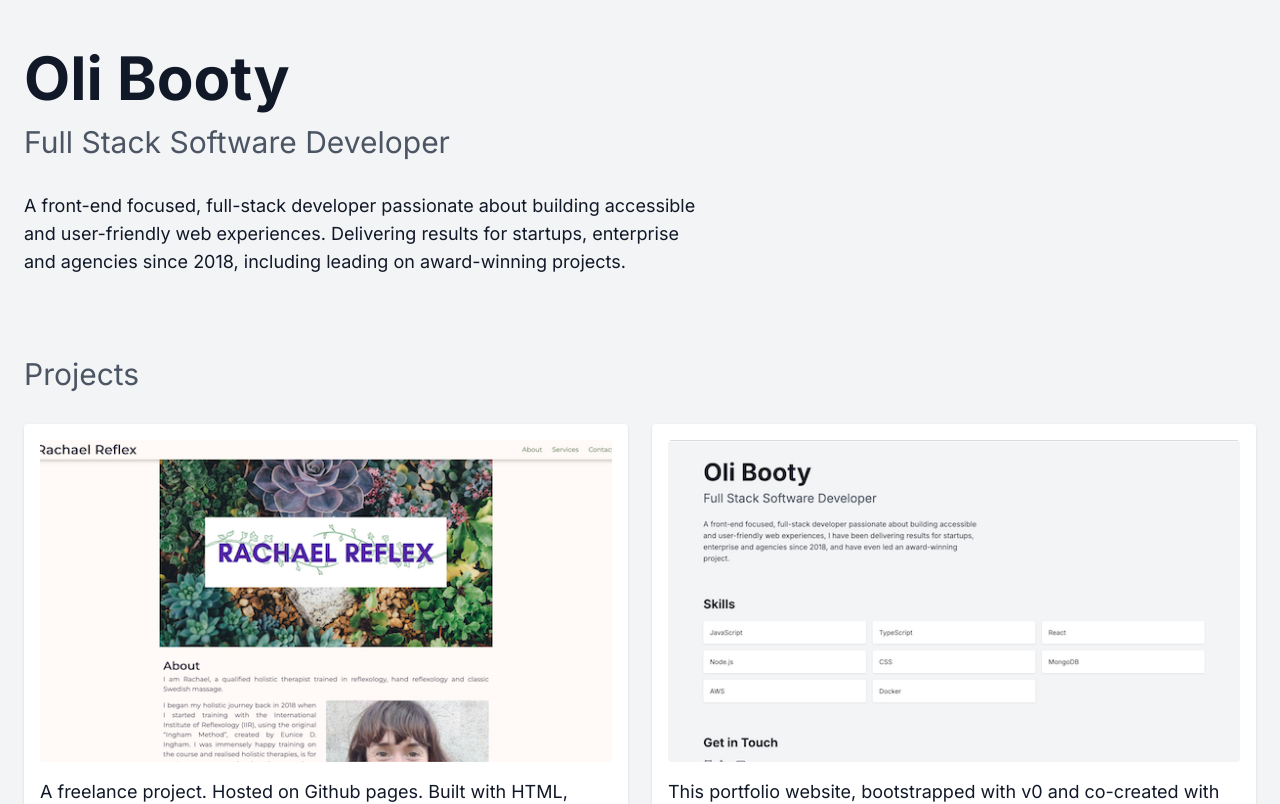
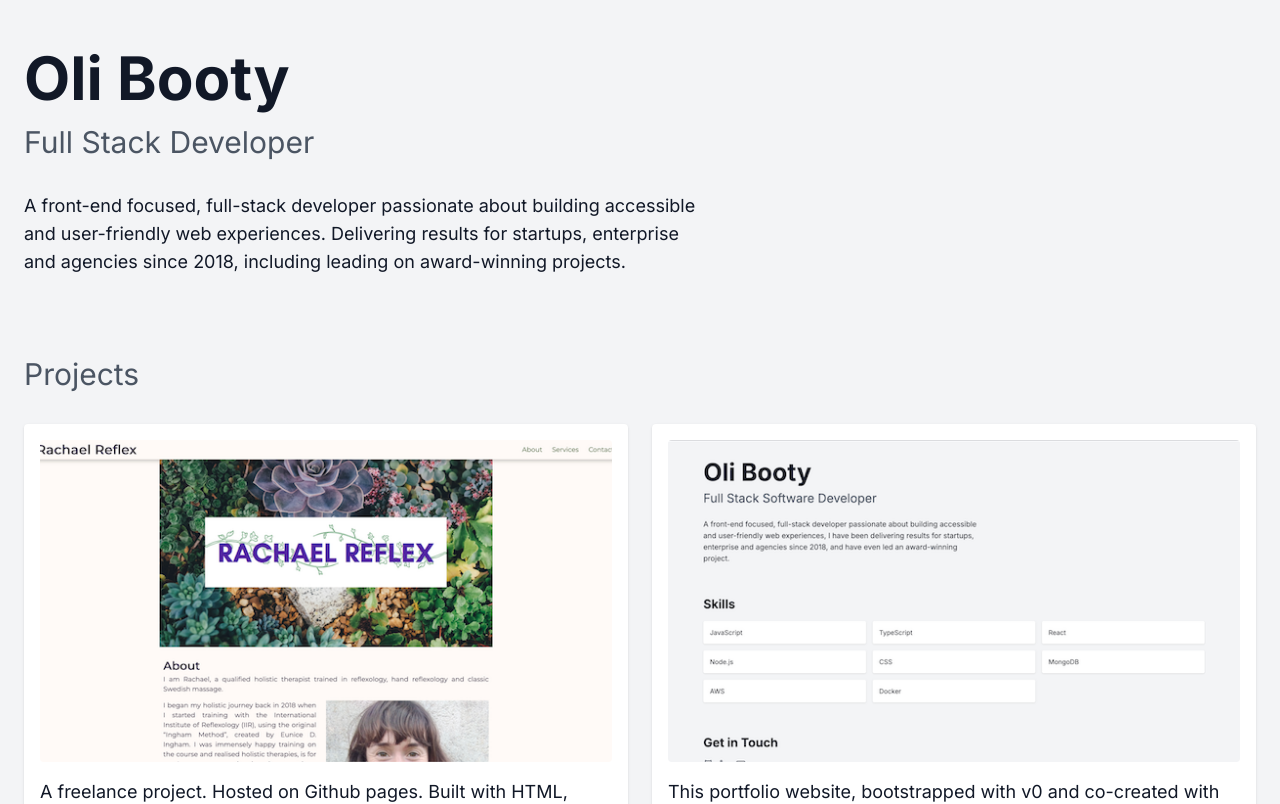
Before and after one commit to olibooty/next-portfolio, a Next.js app: page /portfolio/ in a window 1280 px wide. Shown: the top 804 px of the page. Built offline with nearby package versions, Linux system fonts and the light colour scheme.

Commit message:
Add animated role text

```diff
--- a/src/app/page.tsx
+++ b/src/app/page.tsx
@@ -1,4 +1,5 @@
 import { ProjectCard } from "@/components/ProjectCard/ProjectCard";
+import { RoleTypeout } from "@/components/RoleTypeout/RoleTypeout";
 import { Section } from "@/components/Section/Section";
 import { SkillTag } from "@/components/SkillTag/SkillTag";
 import { SkillTagContainer } from "@/components/SkillTagContainer/SkillTagContainer";
@@ -48,7 +49,7 @@ export default function Home() {
                 <h1 className="text-4xl md:text-6xl font-bold mb-4">{name}</h1>
 
                 <div className="flex flex-col gap-20">
-                    <Section id="about" heading="Full Stack Software Developer">
+                    <Section id="about" heading={<RoleTypeout />}>
                         <p className="text-lg max-w-2xl">
                             A front-end focused, full-stack developer passionate
                             about building accessible and user-friendly web
--- /dev/null
+++ b/src/components/RoleTypeout/RoleTypeout.tsx
@@ -0,0 +1,36 @@
+"use client";
+
+import { TypeAnimation } from "react-type-animation";
+
+export const RoleTypeout = () => {
+    return (
+        <>
+            <span className="sr-only">About</span>
+
+            <TypeAnimation
+                sequence={[
+                    "Full Stack Software Developer",
+                    4000,
+                    "Full Stack Developer",
+                    1500,
+                    "Full Stack Web Developer",
+                    1500,
+                    "Front-end Developer",
+                    1000,
+                    "Front-end Engineer",
+                    1500,
+                    "Front-end Web Developer",
+                    1500,
+                    "Web Developer",
+                    1500,
+                ]}
+                aria-hidden="true"
+                preRenderFirstString
+                cursor={false}
+                speed={35}
+                deletionSpeed={65}
+                repeat={Infinity}
+            />
+        </>
+    );
+};
```
